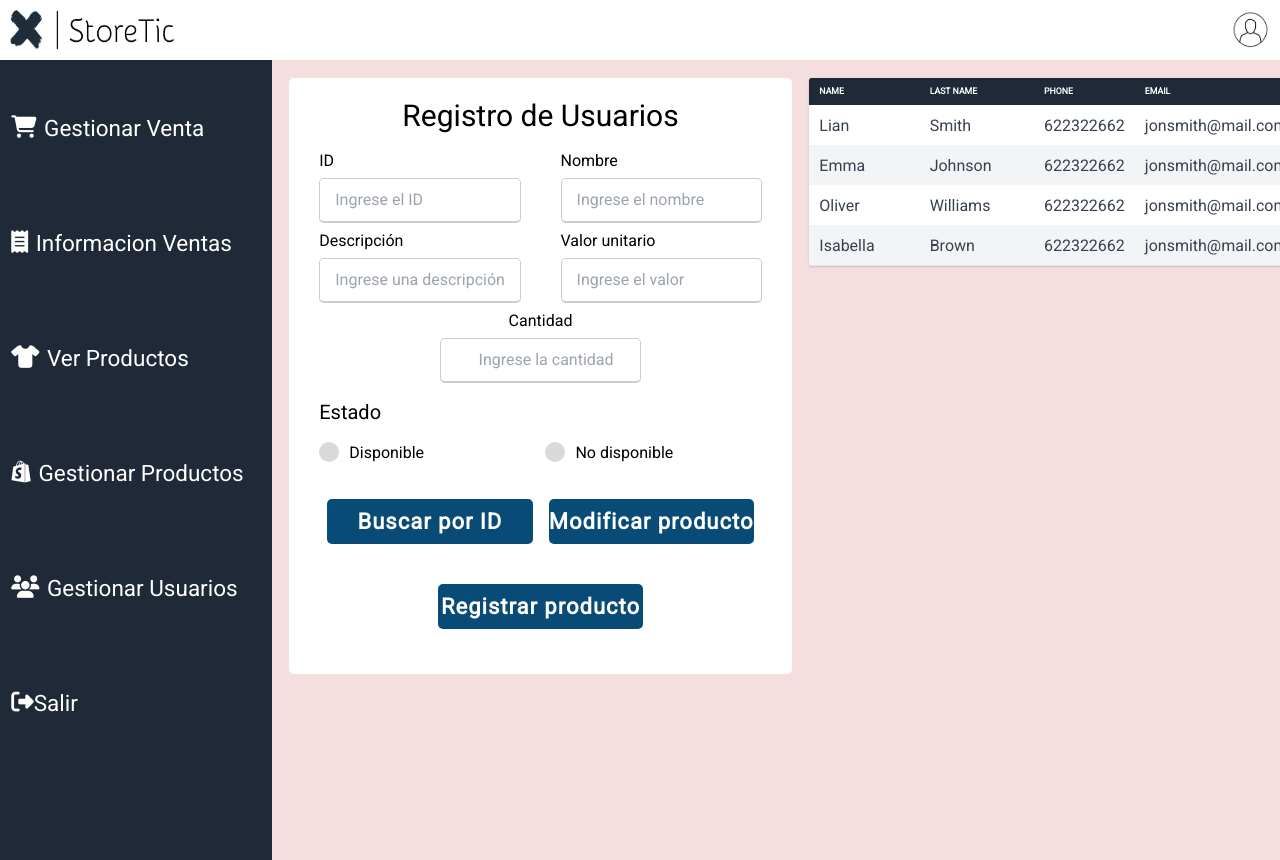
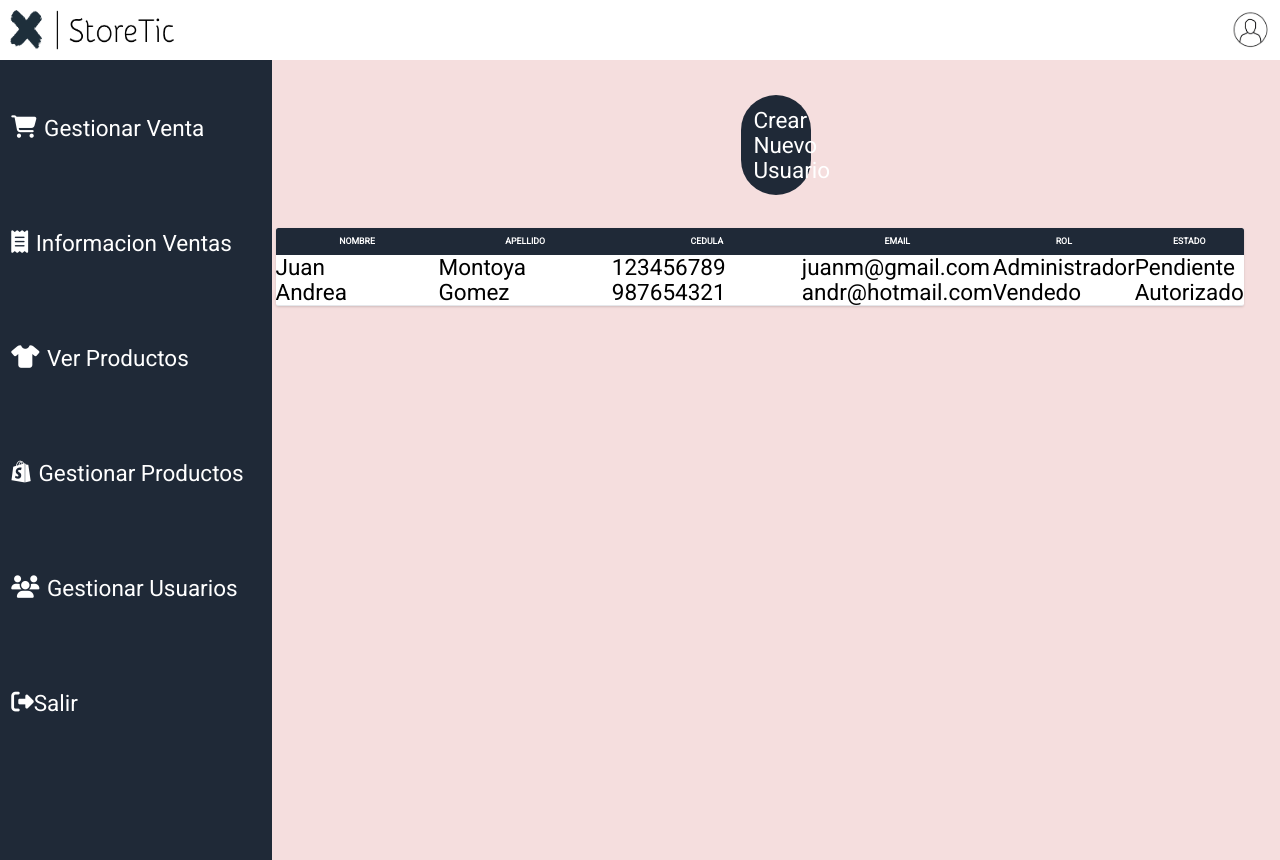
Before and after one commit to proyectoMisionTiic/Proyecto-TIC, a React (Create React App) app: page /Usuarios in a window 1280 px wide. Built offline with nearby package versions, Linux system fonts and the light colour scheme.

Commit message:
Se agrega boton para cambiar entre ingresar usuario y la tabla

```diff
--- a/src/pages/GestionUsuarios.jsx
+++ b/src/pages/GestionUsuarios.jsx
@@ -1,126 +1,190 @@
-import React from 'react'
+import React, { useEffect, useState } from "react";
 import "../styles/Style-gestionar-productos.css";
-import Nav from '../components/nav';
+const usuariosBackend = [
+  {
+    nombre: "Juan",
+    apellido: "Montoya",
+    cedula: "123456789",
+    email: "juanm@gmail.com",
+    rol: "Administrador",
+    estado: "Pendiente",
+  },
+  {
+    nombre: "Andrea",
+    apellido: "Gomez",
+    cedula: "987654321",
+    email: "andr@hotmail.com",
+    rol: "Vendedo",
+    estado: "Autorizado",
+  },
+];
 
-const GestionUsuarios = () => {
+const Usuarios = () => {
+  const [mostrarTabla, setMostrarTabla] = useState(true);
+  const [usuarios, setUsuarios] = useState([]);
+  const [textoBoton, setTextoBoton] = useState("Crear Nuevo Usuario");
+
+  useEffect(() => {
+    //obtener lista de usuarios
+    setUsuarios(usuariosBackend);
+  }, []);
+
+  useEffect(() => {
+    if (mostrarTabla) {
+      setTextoBoton("Crear Nuevo Usuario");
+    } else {
+      setTextoBoton("Mostrar Todos los usuarios");
+    }
+  }, [mostrarTabla]);
   return (
-    <body className='flex'>
+    <div className="flex h-full w-full flex-col items-center justify-start p-8">
+      <div className="flex flex-col">
+        <button
+          onClick={() => {
+            setMostrarTabla(!mostrarTabla);
+          }}
+          className="text-white bg-gray-800 p-5 rounded-full m-6 w-28 self-end"
+        >
+          {textoBoton}
+        </button>
+      </div>
+      {mostrarTabla ? (
+        <TablaUsuarios listaUsuarios={usuarios} />
+      ) : (
+        <FormularioCreacionUsuarios />
+      )}
+    </div>
+  );
+};
 
+const TablaUsuarios = ({ listaUsuarios }) => {
+  useEffect(() => {
+    console.log(
+      "este es el listado de usuarios en el componente de tabla",
+      listaUsuarios
+    );
+  }, [listaUsuarios]);
+  return (
+
+    <div className="flex ml-7 mt-7 w-full mr-20">
+          <div class="md:px-32 w-full">
+            <div class="shadow overflow-hidden rounded border-b border-gray-200">
+              <table class="min-w-full bg-white">
+                <thead class="bg-gray-800 text-white">
+                  <tr>
+                    <th class="w-1/3 text-center py-3 px-4 uppercase font-semibold text-sm">
+                      Nombre
+                    </th>
+                    <th class="w-1/3 text-center py-3 px-4 uppercase font-semibold text-sm">
+                      Apellido
+                    </th>
+                    <th class="w-1/3 text-center py-3 px-4 uppercase font-semibold text-sm">
+                      Cedula
+                    </th>
+                    <th class="text-center py-3 px-4 uppercase font-semibold text-sm">
+                      Email
+                    </th>
+                    <th class="text-center py-3 px-4 uppercase font-semibold text-sm">
+                      Rol
+                    </th>
+                    <th class="text-center py-3 px-4 uppercase font-semibold text-sm">
+                      Estado
+                    </th>
+                  </tr>
+                </thead>
+        <tbody>
+          {listaUsuarios.map((usuario) => {
+            return (
+              <tr>
+                <td>{usuario.nombre}</td>
+                <td>{usuario.apellido}</td>
+                <td>{usuario.cedula}</td>
+                <td>{usuario.email}</td>
+                <td>{usuario.rol}</td>
+                <td>{usuario.estado}</td>
+              </tr>
+            );
+          })}
+        </tbody>
+      </table>
+    </div>
+    </div>
+    </div>
+  );
+};
+
+const FormularioCreacionUsuarios = () => {
+  return (
+    <body className="flex">
       <div className="container ml-7 mt-7 max-h-full w-1/2">
         {/* Inicio Seccion de input del usuario */}
         <div className="titulo">Registro de Usuarios</div>
         <form action="#">
           <div className="detalles-producto">
             <div className="input-box">
-              <span className="detalles">ID</span>
-              <input type="number" placeholder="Ingrese el ID " required />
+              <span className="detalles">Nombre</span>
+              <input type="text" placeholder="Ingrese nombres " required />
             </div>
+
             <div className="input-box">
-              <span className="detalles">Nombre</span>
-              <input type="text" placeholder="Ingrese el nombre " required />
+              <span className="detalles">Apellido</span>
+              <input type="text" placeholder="Ingrese apellidos " required />
             </div>
+
             <div className="input-box">
-              <span className="detalles">Descripción</span>
+              <span className="detalles">Cédula </span>
+              <input type="number" placeholder="Ingrese el nombre " required />
+            </div>
+
+            <div className="input-box">
+              <span className="detalles">Email</span>
+              <input type="text" placeholder="Ingrese el email " required />
+            </div>
+
+            {/*<div className="input-box">
+            <span className="detalles">Rol</span>
             <input
               type="text"
-                placeholder="Ingrese una descripción "
+              placeholder="Ingrese rol"
               required
             />
+            */}
+            <div className="input-box">
+              <span className="detalles">Rol</span>
+              <select className="border-2 ">
+                <option value="rol"> Administrador </option>
+                <option value="rol"> Vendedor </option>
+              </select>
             </div>
+
             <div className="input-box">
-              <span className="detalles">Valor unitario</span>
-              <input type="number" placeholder="Ingrese el valor " required />
-            </div>
-            <div className="input-box centrado">
-              <span className="detalles centrado">Cantidad</span>
-              <input
-                type="number"
-                className="centrado"
-                placeholder="Ingrese la cantidad "
-                required
-              />
+              <span className="detalles">Estado</span>
+              <select className="border-2">
+                <option value="autorizado"> Autorizado </option>
+                <option value="pendiente"> Pendiente </option>
+                <option value="no autorizado"> No Autorizado </option>
+              </select>
             </div>
           </div>
           {/* Final seccion de input */}
 
           {/* Seccion de ESTADO y BOTONES */}
-          <div className="estado-detalles">
-            <input type="radio" name="estado" id="punto-1" />
-            <input type="radio" name="estado" id="punto-2" />
-            <span className="estado-titulo">Estado</span>
-            <div className="category">
-              <label for="punto-1">
-                <span className="punto uno"></span>
-                <span className="estado">Disponible</span>
-              </label>
-              <label for="punto-2">
-                <span className="punto dos"></span>
-                <span className="estado">No disponible</span>
-              </label>
-            </div>
-          </div>
+
           <div className="botones">
             <div className="button">
-              <input type="submit" value="Buscar por ID" />
+              <input type="submit" value="Buscar por cédula" />
             </div>
             <div className="button">
-              <input type="submit" value="Modificar producto" />
+              <input type="submit" value="Modificar usuario" />
             </div>
             <div className="button">
-              <input type="submit" value="Registrar producto" />
+              <input type="submit" value="Registrar usuario" />
             </div>
           </div>
         </form>
-        {/* Fin seccion de ESTADO y BOTONES */}
       </div>
-      {/* Tabla dummie*/}
-      <section >
-        <div className='flex ml-7 mt-7 w-full mr-20'>
-        <div class="md:px-32 w-full">
-  <div class="shadow overflow-hidden rounded border-b border-gray-200">
-    <table class="min-w-full bg-white">
-      <thead class="bg-gray-800 text-white">
-        <tr>
-          <th class="w-1/3 text-left py-3 px-4 uppercase font-semibold text-sm">Name</th>
-          <th class="w-1/3 text-left py-3 px-4 uppercase font-semibold text-sm">Last name</th>
-          <th class="text-left py-3 px-4 uppercase font-semibold text-sm">Phone</th>
-          <th class="text-left py-3 px-4 uppercase font-semibold text-sm">Email</th>
-        </tr>
-      </thead>
-    <tbody class="text-gray-700">
-      <tr>
-        <td class="w-1/3 text-left py-3 px-4">Lian</td>
-        <td class="w-1/3 text-left py-3 px-4">Smith</td>
-        <td class="text-left py-3 px-4"><a class="hover:text-blue-500" href="tel:622322662">622322662</a></td>
-        <td class="text-left py-3 px-4"><a class="hover:text-blue-500" href="mailto:jonsmith@mail.com">jonsmith@mail.com</a></td>
-      </tr>
-      <tr class="bg-gray-100">
-        <td class="w-1/3 text-left py-3 px-4">Emma</td>
-        <td class="w-1/3 text-left py-3 px-4">Johnson</td>
-        <td class="text-left py-3 px-4"><a class="hover:text-blue-500" href="tel:622322662">622322662</a></td>
-        <td class="text-left py-3 px-4"><a class="hover:text-blue-500" href="mailto:jonsmith@mail.com">jonsmith@mail.com</a></td>
-      </tr>
-      <tr>
-        <td class="w-1/3 text-left py-3 px-4">Oliver</td>
-        <td class="w-1/3 text-left py-3 px-4">Williams</td>
-        <td class="text-left py-3 px-4"><a class="hover:text-blue-500" href="tel:622322662">622322662</a></td>
-        <td class="text-left py-3 px-4"><a class="hover:text-blue-500" href="mailto:jonsmith@mail.com">jonsmith@mail.com</a></td>
-      </tr>
-      <tr class="bg-gray-100">
-        <td class="w-1/3 text-left py-3 px-4">Isabella</td>
-        <td class="w-1/3 text-left py-3 px-4">Brown</td>
-        <td class="text-left py-3 px-4"><a class="hover:text-blue-500" href="tel:622322662">622322662</a></td>
-        <td class="text-left py-3 px-4"><a class="hover:text-blue-500" href="mailto:jonsmith@mail.com">jonsmith@mail.com</a></td>
-      </tr>
-    </tbody>
-    </table>
-  </div>
-</div>
-        </div>
-      </section>
-      {/* Fin tabla */}
     </body>
   );
-}
+};
 
-export default GestionUsuarios
+export default Usuarios;
```
Lines whose indentation alone changed are shown as unchanged.
